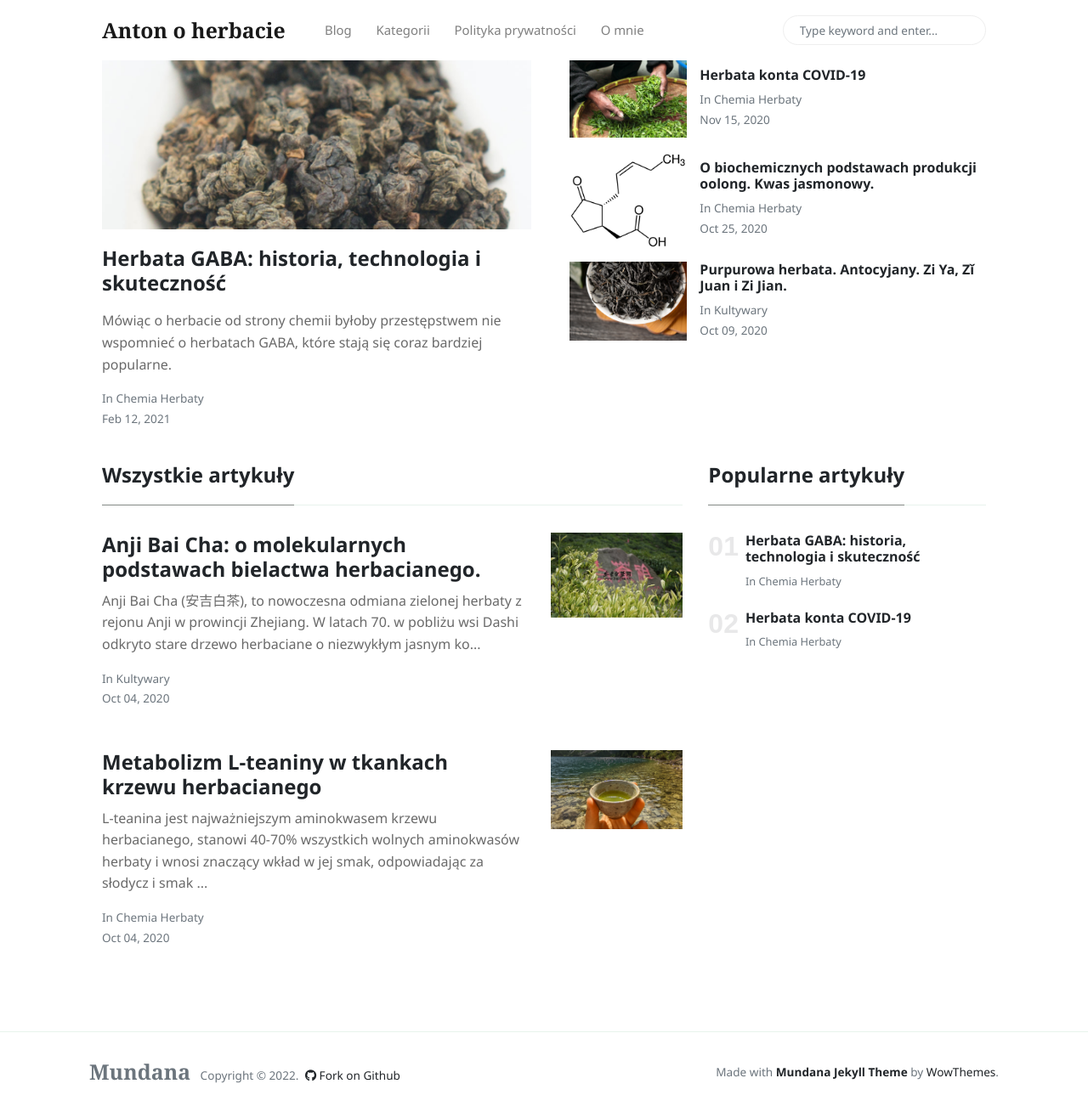
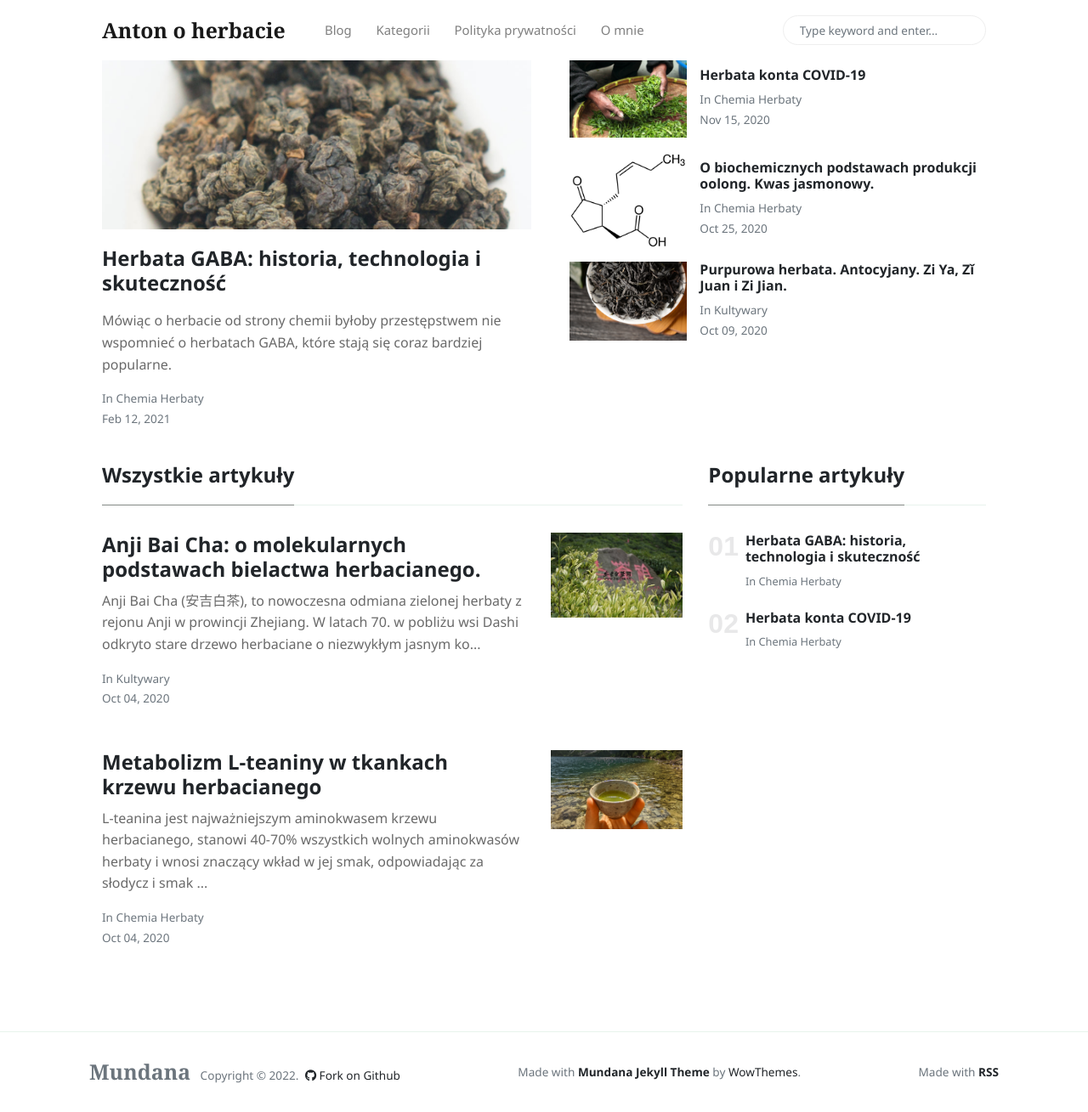
Before and after one commit to asiomchen/asiomchen.github.io, a Jekyll site: the page built from index.html, in a window 1280 px wide and 1309 px high. Shown: the whole window at 85% size. Built offline with Jekyll 4.4.1, drawn with Linux system fonts in a browser that asks for light colours; nearby versions of some CDN libraries; the list of posts is cut into pages by our own code.

Commit message:
Update default.html

```diff
--- a/_layouts/default.html
+++ b/_layouts/default.html
@@ -87,6 +87,9 @@
             <div>
                 Made with <a target="_blank" class="text-dark font-weight-bold" href="https://www.wowthemes.net/mundana-jekyll-theme/"> Mundana Jekyll Theme </a> by <a class="text-dark" target="_blank" href="https://www.wowthemes.net">WowThemes</a>.
             </div>
+            <div>
+                Made with <a target="_blank" class="text-dark font-weight-bold" href="https://antonoherbacie/feed.xml"> RSS </a>
+            </div>
         </div>
         </div>
     </footer>
```
